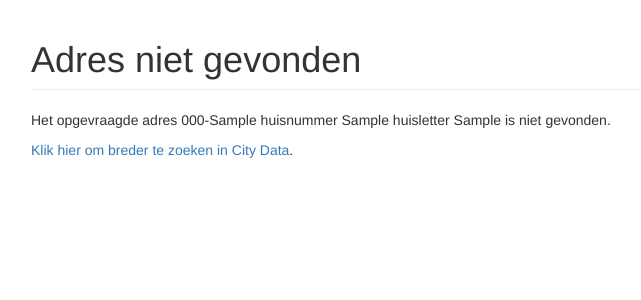
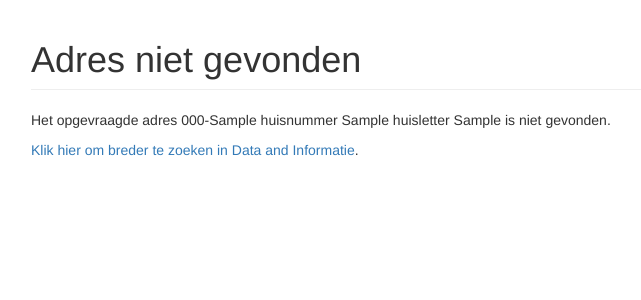
Before and after one commit to DatapuntAmsterdam/atlas_postcode, a Flask app: template templates/not_found.html in a window 1280 px wide. Shown: the top 300 px of the page, without its empty margins (39-680 px from the left). Run offline with Flask 2, Linux system fonts and the light colour scheme; the template is opened without the code that fills it: most values are stand-ins (such as "Sample title", 1, 10 or a date in 2020); some libraries are stand-ins or nearby versions.

Commit message:
veranderen City Data naar Data and Informatie

```diff
--- a/templates/not_found.html
+++ b/templates/not_found.html
@@ -1,7 +1,7 @@
 <!doctype html>
 <html>
 <head>
-    <title>City Data Postcode-vinder</title>
+    <title>Data and Informatie Postcode-vinder</title>
     <link rel="stylesheet" type="text/css" href="https://maxcdn.bootstrapcdn.com/bootstrap/3.3.6/css/bootstrap.min.css">
 </head>
 <body>
@@ -11,7 +11,7 @@
         Het opgevraagde adres {{ postcode }}-{{ huisnummer }} {{ huisletter or '' }} {{ huisnummer_toevoeging or '' }} is niet gevonden.
     </p>
     <p>
-        <a href="https://data.amsterdam.nl/#/?zoek={{ postcode }}">Klik hier om breder te zoeken in City Data</a>.
+        <a href="https://data.amsterdam.nl/#/?zoek={{ postcode }}">Klik hier om breder te zoeken in Data and Informatie</a>.
     </p>
     <!--
     Yes, this is a lot of content so we can fool IE into showing our own error page instead of horrible
```
Also changed, not shown: README.md.
